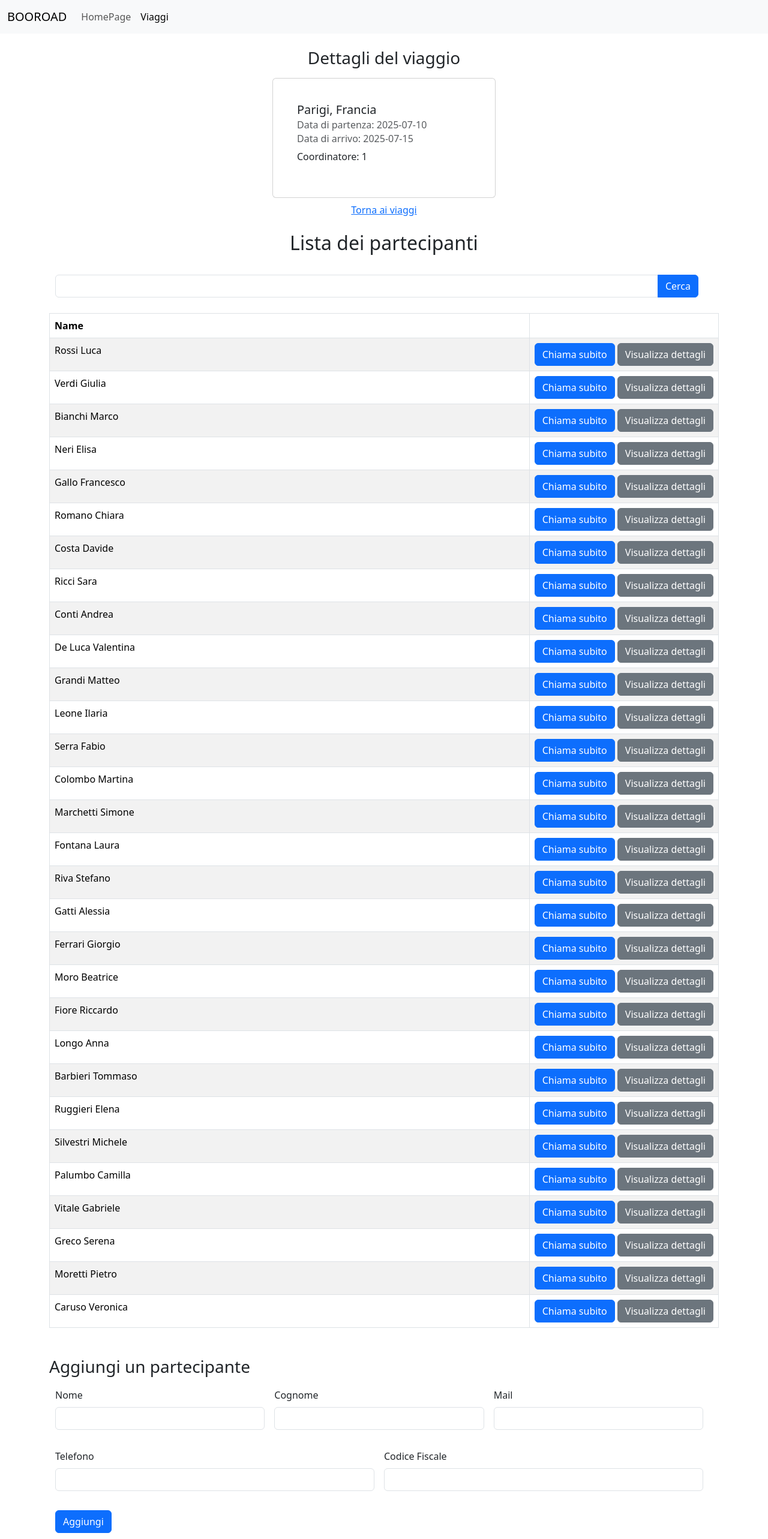
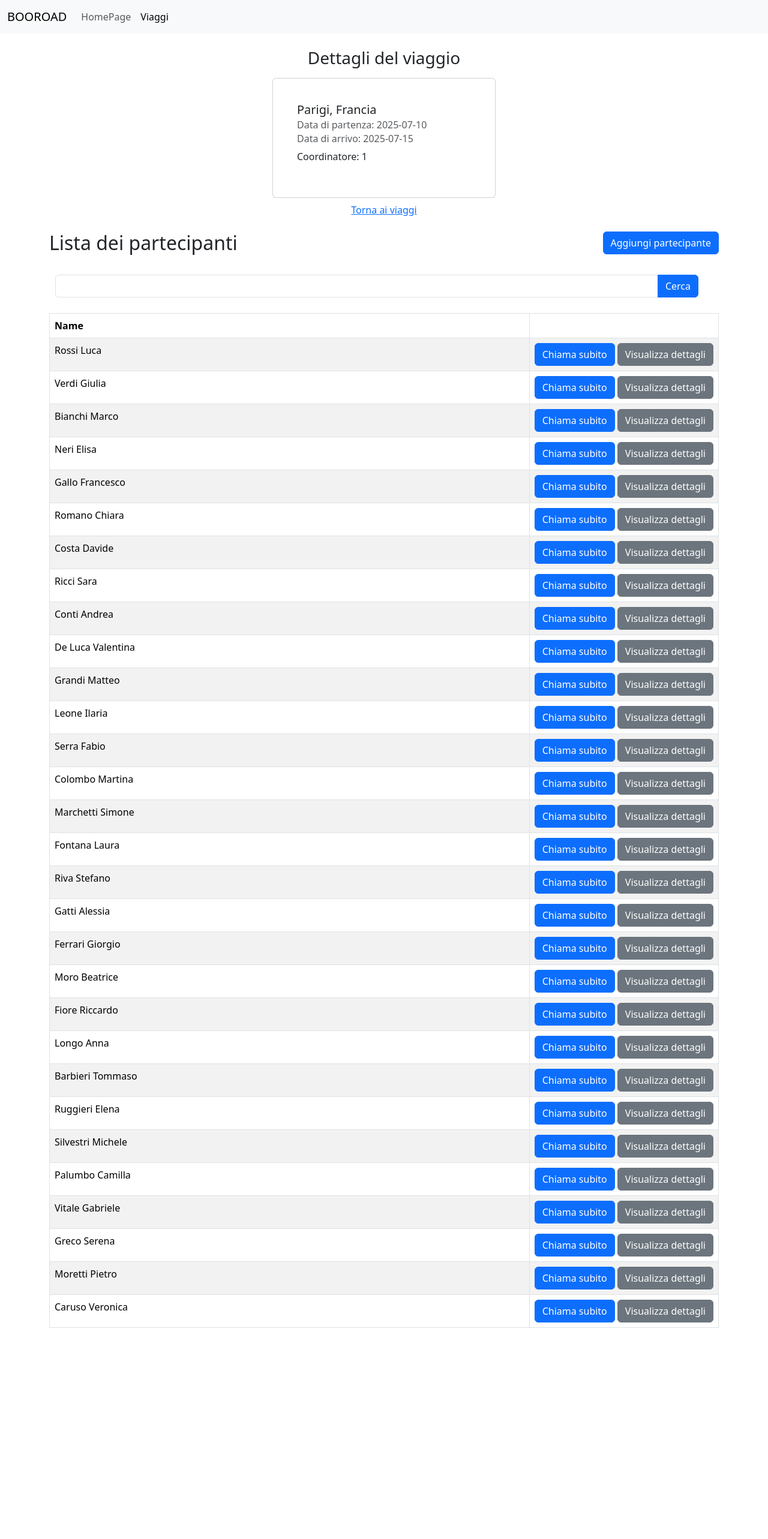
Before and after one commit to VoilaSecari/webapp-viaggi-softskill, a React (Vite) app: page /viaggi/1 in a window 1280 px wide. Shown: the top 2566 px of the page at 60% size. After the commit the page ends 2230 px from the top, so only its background shows below. Built offline with nearby package versions, Linux system fonts and the light colour scheme.

Commit message:
Inserimento del form di aggiunta di un partecipante in un modale

```diff
--- a/src/assets/components/AddClientForm.jsx
+++ b/src/assets/components/AddClientForm.jsx
@@ -34,9 +34,6 @@ export default function AddClientForm ({ clients, setFilteredList }) {
 
     return (
         <>
-            <h3 className="mt-5">
-                Aggiungi un partecipante
-            </h3>
             <form className="row g-3" onSubmit={handleSubmit}>
 
                 <div className="col-4 mb-3">
@@ -129,8 +126,10 @@ export default function AddClientForm ({ clients, setFilteredList }) {
 
                         type="submit"
                         className="btn btn-primary"
+
+                        data-bs-dismiss="modal"
                     >
-                        Aggiungi
+                        Aggiungi partecipante
                     </button>
                 </div>
 
--- a/src/assets/components/ClientsList.jsx
+++ b/src/assets/components/ClientsList.jsx
@@ -8,6 +8,14 @@ export default function ClientsList({ clients }) {
   const [filteredList, setFilteredList] = useState(clients);
   return (
     <>
+
+      <div className="d-flex align-items-center justify-content-between">
+        <h2 className="text-center my-4 ">Lista dei partecipanti</h2>
+
+        <button type="button" className="btn btn-primary" data-bs-toggle="modal" data-bs-target="#addClientModal">
+          Aggiungi partecipante
+        </button>
+      </div>
       <div>
         <SearchFilter setFilteredList={setFilteredList} />
       </div>
@@ -56,7 +64,22 @@ export default function ClientsList({ clients }) {
           </table>
         </>
       )}
-      <AddClientForm clients={clients} setFilteredList={setFilteredList} />
+
+      <div className="modal fade" id="addClientModal" tabindex="-1" aria-labelledby="addClientModalLabel" aria-hidden="true">
+        <div className="modal-dialog modal-xl modal-dialog-centered">
+          <div className="modal-content">
+            <div className="modal-header">
+              <h2 class="modal-title fs-5" id="addClientModalLabel">
+                Aggiungi un nuovo partecipante al viaggio
+              </h2>
+              <button type="button" className="btn-close" data-bs-dismiss="modal" aria-label="Close"></button>
+            </div>
+            <div className="modal-body">
+              <AddClientForm clients={clients} setFilteredList={setFilteredList} />
+            </div>
+          </div>
+        </div>
+      </div>
     </>
   );
 }
--- a/src/assets/pages/viaggi/TravelDetailPage.jsx
+++ b/src/assets/pages/viaggi/TravelDetailPage.jsx
@@ -22,9 +22,6 @@ export default function TravelDetailPage() {
 
       <TravelCard travel={travel} />
 
-      <div>
-        <h2 className="text-center my-4 ">Lista dei partecipanti</h2>
-      </div>
       <ClientsList clients={clients} />
     </div>
   );
```
